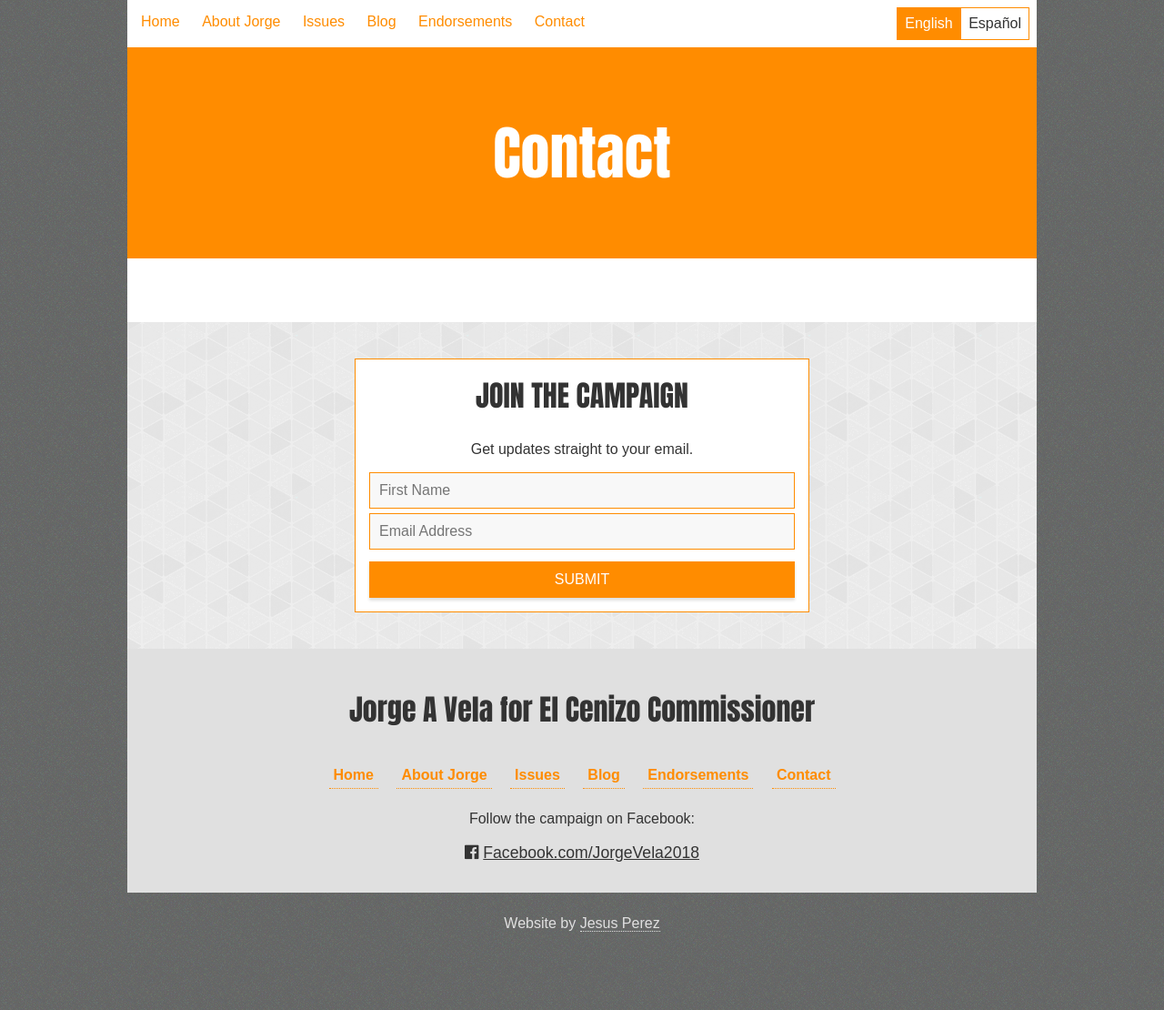
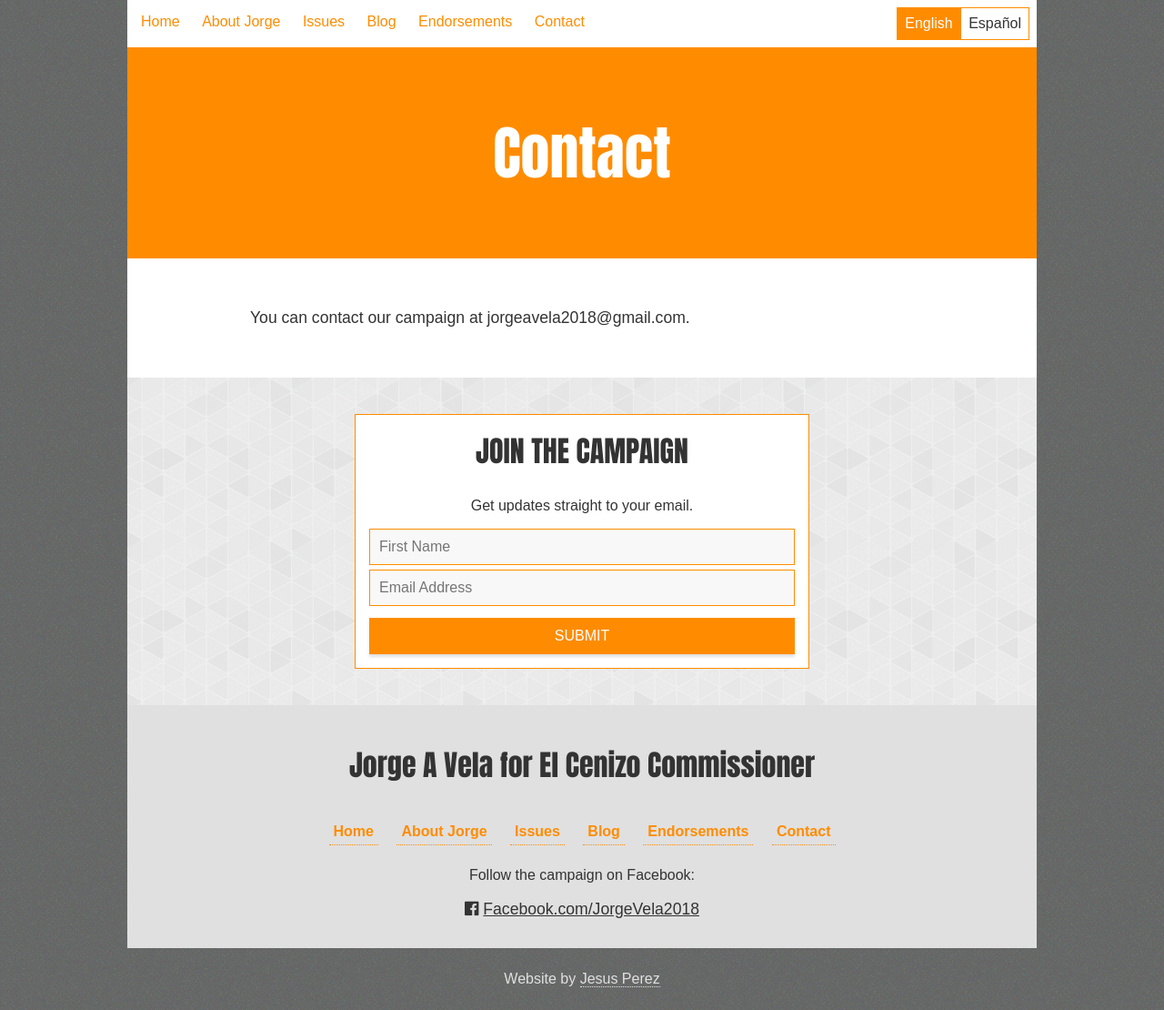
Before and after one commit to vela2018/vela2018.github.io, a Jekyll site: the page built from contact.html, in a window 1280 px wide and 1110 px high. Shown: the whole window at 91% size. Built offline with Jekyll 4.4.1, drawn with Linux system fonts in a browser that asks for light colours; nearby versions of some CDN libraries.

Commit message:
Update from Forestry.io - Updated contact.html

```diff
--- a/contact.html
+++ b/contact.html
@@ -2,8 +2,7 @@
 layout: page
 English_Title: Contact
 Spanish_Title: Contactanos
+English_Body_Text: "<p>You can contact our campaign at jorgeavela2018@gmail.com.</p>"
+Spanish_Body_Text: "<p>Puede contactar nuestra campaña en jorgeavela2018@gmail.com.</p>"
 
-English_Body_Text:
-
-Spanish_Body_Text:
 ---
```
